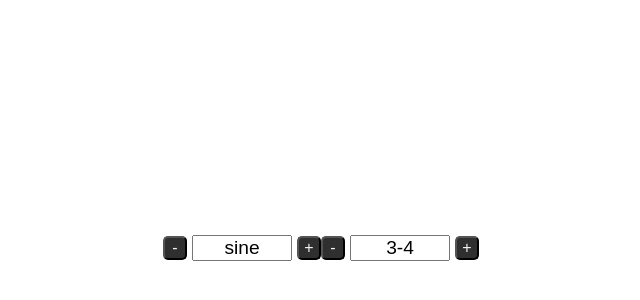
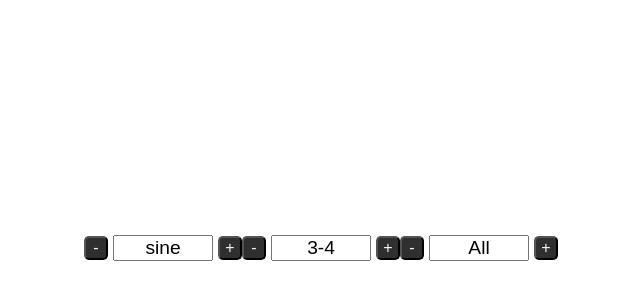
Before and after one commit to clay-bugg/Synth, a Nuxt app: page / in a window 1280 px wide. Shown: the part 152-452 px from the top of the page, without its empty margins (319-959 px from the left). Built offline with nearby package versions, Linux system fonts and the light colour scheme.

Commit message:
added label switcher control

```diff
--- /dev/null
+++ b/components/LabelsSwitcher.vue
@@ -0,0 +1,25 @@
+<template>
+  <div class="labels-switch control-switch">
+    <button @click="changeLabels('-')">-</button>
+    <input v-model="currentLabels" />
+    <button @click="changeLabels('+')">+</button>
+  </div>
+</template>
+
+<script setup>
+import { ref } from 'vue'
+import { storeToRefs } from 'pinia'
+
+const { currentLabels } = storeToRefs(useControlStore())
+
+function changeLabels(op) {
+  const labels = ['All', 'Chord', 'None']
+  const index = labels.indexOf(currentLabels.value)
+  if (op === '+') currentLabels.value = labels[(index + 1) % labels.length]
+  if (op === '-') currentLabels.value = labels[(index - 1 + labels.length) % labels.length]
+}
+</script>
+
+<style scoped>
+
+</style>
--- a/pages/index.vue
+++ b/pages/index.vue
@@ -2,6 +2,7 @@
   <div class="app">
     <ToneSwitcher />
     <OctaveSwitcher />
+    <LabelsSwitcher />
   </div>
 
 </template>
--- a/stores/controlStore.js
+++ b/stores/controlStore.js
@@ -6,19 +6,9 @@ export const useControlStore = defineStore('control', () => {
   const currentStartingOctave = ref(3)
   const currentLabels = ref('All')
 
-  function changeLabels(op) {
-    const labels = ['All', 'Chord', 'None']
-    const index = labels.indexOf(currentLabels.value)
-    if (op === '+') currentLabels.value = labels[(index + 1) % labels.length]
-    if (op === '-') currentLabels.value = labels[(index - 1) % labels.length]
-  }
-
-
-
   return {
     currentTone,
     currentStartingOctave,
     currentLabels,
-    changeLabels,
   }
 })
```
